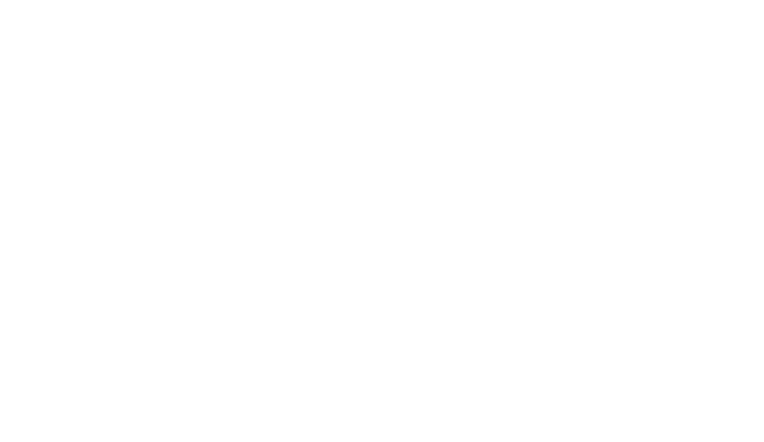
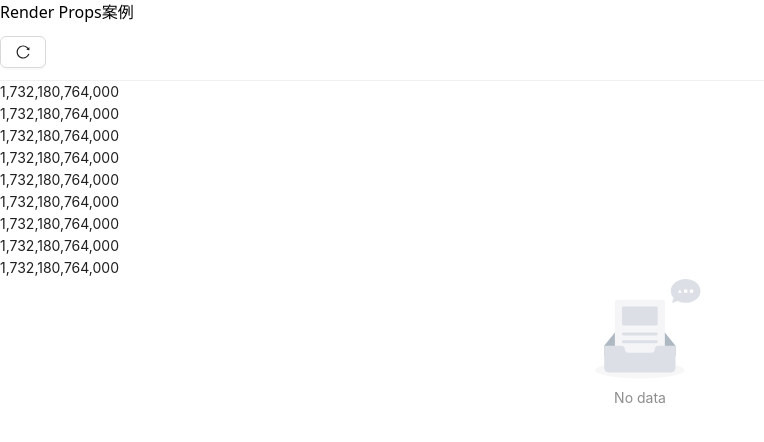
Before and after one commit to LuoHaoAt2017/sakila-web, a React (Vite) app: page /render in a window 1280 px wide. Before the commit this address had no page. Shown: the top 442 px of the page, without its empty margins (0-764 px from the left). Built offline with nearby package versions, Linux system fonts and the light colour scheme.

Commit message:
Render Props案例

```diff
--- a/src/App.tsx
+++ b/src/App.tsx
@@ -1,7 +1,7 @@
 import { BrowserRouter, Route, Routes } from "react-router-dom";
 import Home from "@/pages/Home";
 import About from "@/pages/About";
-import Behavior from "@/pages/Behavior";
+import RenderProps from "@/pages/RenderProps";
 
 const basename = import.meta.env.VITE_BASE_PATH;
 
@@ -18,8 +18,8 @@ export default function App() {
       element: <About />,
     },
     {
-      path: "behavior",
-      element: <Behavior />,
+      path: "render",
+      element: <RenderProps />,
     },
   ];
   return (
--- a/src/pages/Behavior/index.tsx
+++ /dev/null
@@ -1,40 +0,0 @@
-import { useRef } from "react";
-
-function Behavior() {
-  const dialogRef = useRef<HTMLDialogElement>(null);
-  return <div className="flex flex-col gap-4 p-4">
-    <h3>阻止元素的默认行为</h3>
-    <input type="text" className="border border-sky-400 p-2" onInput={(evt) => evt.preventDefault()} />
-    <input type="password" className="border border-sky-400 p-2" />
-    <input type="file" className="border border-sky-400 p-2" onClick={(evt) => evt.preventDefault()} />
-    <details open>
-      <summary>权利法案</summary>
-      <section>
-        <ul>
-          <li>言论自由、宗教信仰自由、和平集会自由和向政府请愿的自由。</li>
-          <li>持有和携带武器的权利。</li>
-          <li>军队不得在和平时期驻扎在民房中，除非有立法授权。</li>
-          <li>免受无理搜查和扣押的权利。</li>
-          <li>在刑事案件中，被告人有权获得迅速、公开和公正的审判，以及由公正的陪审团审判的权利。</li>
-          <li>在刑事案件中，被告人有权知晓被控告的罪名和面对证人的权利。</li>
-          <li>在刑事案件中，被告人有权不自证其罪。</li>
-          <li>使宪法没有明确列出某些权利，人民仍然拥有这些权利。</li>
-          <li>宪法未授予联邦政府的权利，也未禁止各州行使的权利，由人民和各州保留。</li>
-        </ul>
-      </section>
-    </details>
-    <dialog ref={dialogRef}>
-      <div className="w-96 h-64">
-        <div>Hello World</div>
-        <button className="border border-y-red-400" type="button" onClick={() => {
-          dialogRef.current.close();
-        }}>close</button>
-      </div>
-    </dialog>
-    <button className="w-16 border border-y-red-400" onClick={() => {
-      dialogRef.current.showModal();
-    }}>open</button>
-  </div>
-}
-
-export default Behavior;
--- /dev/null
+++ b/src/pages/RenderProps/index.tsx
@@ -0,0 +1,96 @@
+import { useEffect, useState } from "react";
+import { Skeleton, Spin, Card, List, Button, Empty } from 'antd';
+import { ReloadOutlined } from '@ant-design/icons';
+
+type IUser = {
+  userId: string;
+  userName: string;
+}
+
+function UserProvider({ children }) {
+  const [loading, setLoading] = useState<boolean>(false);
+  const [userList, setUserList] = useState<IUser[]>([]);
+  const [activeUser, setActiveUser] = useState<IUser>();
+
+  const onUserSelect = (userId) => {
+    const index = userList.findIndex(item => item.userId === userId);
+    if (index > -1) {
+      setActiveUser(userList[index]);
+    }
+  }
+
+  const fetchUserList = () => {
+    setLoading(true);
+    new Promise<IUser[]>((resolve) => {
+      setTimeout(() => {
+        resolve(Array.from({ length: 9 }).map(() => ({
+          userId: Date.now().toLocaleString(),
+          userName: Date.now().toLocaleString()
+        })));
+      }, 2000);
+    }).then((list) => {
+      setUserList(list);
+    }).finally(() => {
+      setLoading(false);
+    });
+  }
+
+  useEffect(() => {
+    fetchUserList();
+  }, []);
+
+  return children({ loading, userList, activeUser, onUserSelect, fetchUserList });
+}
+
+function UserLayout({ children }) {
+  return <div className="flex flex-row justify-between">
+    {children}
+  </div>
+}
+
+function UserList({ loading, userList, onUserSelect, fetchUserList }) {
+  if (loading) {
+    return <Skeleton paragraph={{ rows: 3 }} />
+  }
+  return <List
+    header={<Button onClick={fetchUserList}><ReloadOutlined /></Button>}
+    dataSource={userList}
+    renderItem={(item: IUser) => <div onClick={() => onUserSelect(item.userId)}>{item.userName}</div>}>
+  </List>
+}
+
+function UserInfo({ loading, activeUser }) {
+  if (loading) {
+    return <Spin />
+  }
+  if (!activeUser) {
+    return <Empty />
+  }
+  return <Card
+    title={activeUser.userId}>
+    <div>{activeUser.userName}</div>
+  </Card>
+}
+
+function RenderPropsDemo() {
+  return <>
+    <h3>Render Props案例</h3>
+    <UserProvider>
+      {
+        ({ loading, userList, activeUser, onUserSelect, fetchUserList }) => (<UserLayout>
+          <UserList
+            loading={loading}
+            userList={userList}
+            onUserSelect={onUserSelect}
+            fetchUserList={fetchUserList} />
+          <UserInfo
+            loading={loading}
+            activeUser={activeUser}
+          />
+        </UserLayout>)
+      }
+    </UserProvider>
+  </>
+}
+
+export default RenderPropsDemo;
```
Also changed, not shown: doc/README.MD.
